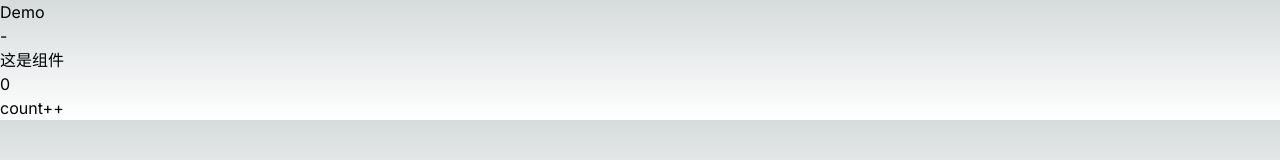
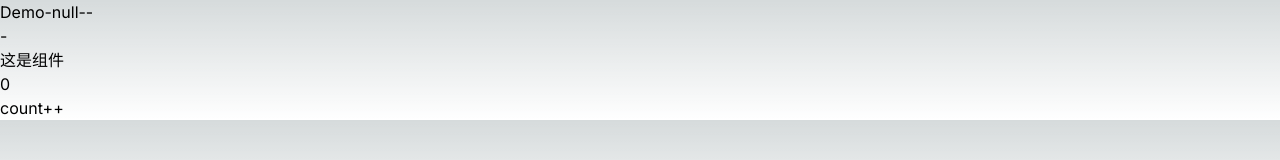
Before and after one commit to Tongshisan/next-demo, a Next.js app: page /demo in a window 1280 px wide. Shown: the top 160 px of the page. Built offline with nearby package versions, Linux system fonts and the light colour scheme.

Commit message:
chore: test

```diff
--- a/src/app/demo/page.tsx
+++ b/src/app/demo/page.tsx
@@ -30,7 +30,7 @@ const Demo: FunctionComponent<DemoProps> = async () => {
 
   return (
     <div>
-      <h1>Demo</h1>
+      <h1>{`Demo-${referer}-${token}`}</h1>
       <h2>{token}</h2>
       <h1>{referer}</h1>
       <Index referer={referer ?? ''} data={[]} />
```
